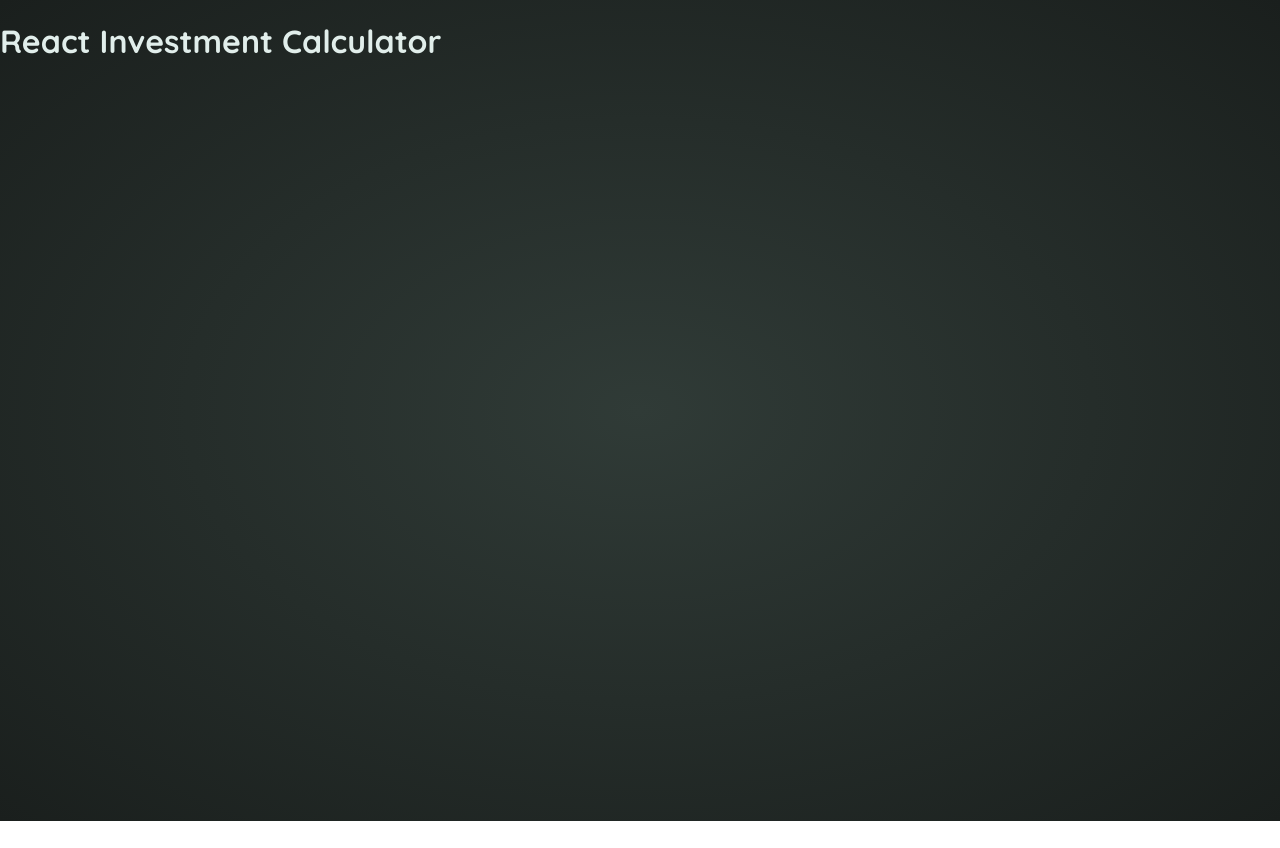
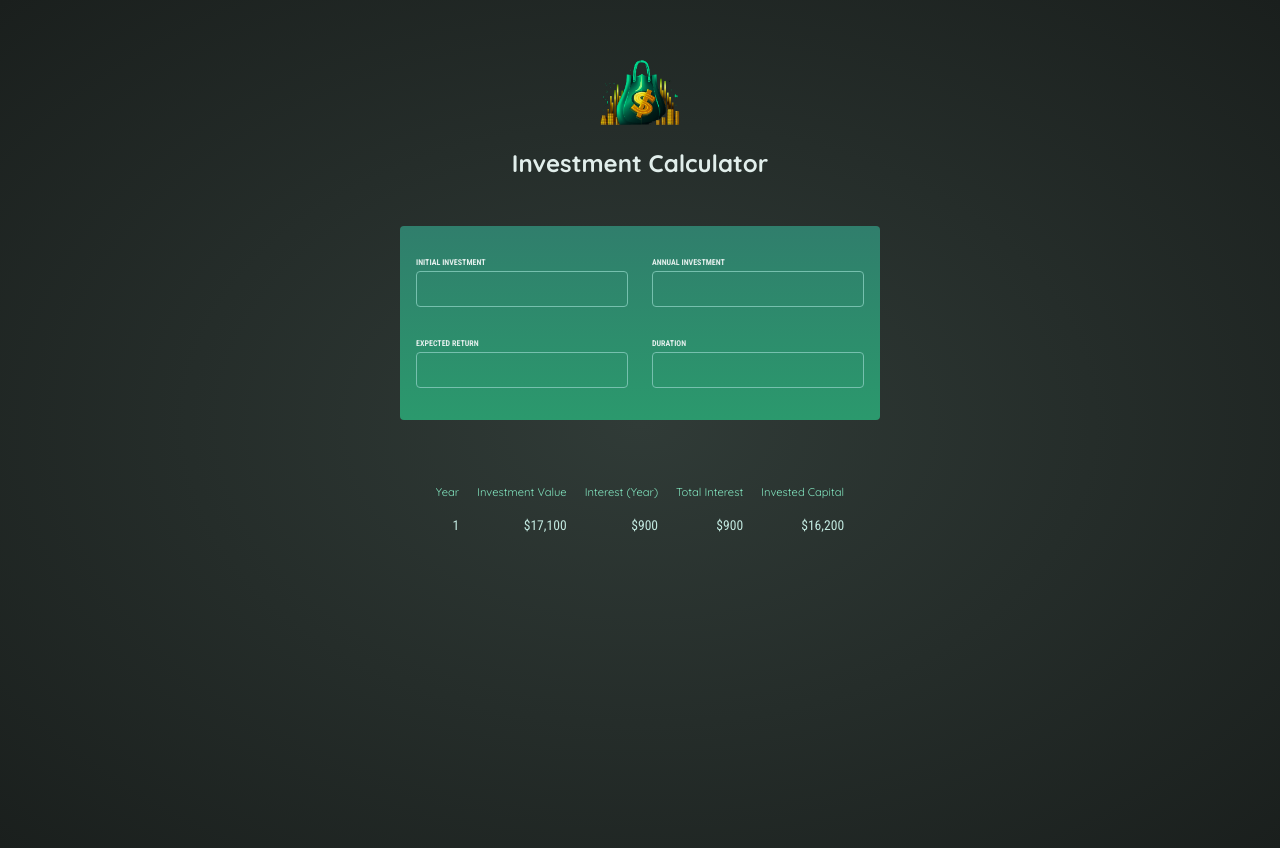
Before and after one commit to jeffrymiranda/react-investment-calculator, a React (Vite) app: page / in a window 1280 px wide. Before the commit the page ends 821 px from the top, so only its background shows below. Built offline with nearby package versions, Linux system fonts and the light colour scheme.

Commit message:
UI Layout

```diff
--- a/src/App.jsx
+++ b/src/App.jsx
@@ -1,7 +1,15 @@
+import Header from "./components/Header.jsx";
+import UserInput from "./components/UserInput.jsx";
+import Result from "./components/Result.jsx";
+
 function App() {
-  return (
-    <h1>React Investment Calculator</h1>
-  )
+    return (
+        <>
+            <Header/>
+            <UserInput/>
+            <Result/>
+        </>
+    )
 }
 
 export default App
--- /dev/null
+++ b/src/components/Header.jsx
@@ -0,0 +1,10 @@
+import logo from "../assets/investment-calculator-logo.png"
+
+export default function Header() {
+    return (
+        <header id="header">
+            <img src={logo} alt="Logo showing a money bag"/>
+            <h1>Investment Calculator</h1>
+        </header>
+    );
+}
--- /dev/null
+++ b/src/components/Result.jsx
@@ -0,0 +1,26 @@
+import {formatter} from "../util/investment.js";
+
+export default function Result() {
+    return (
+        <table id="result">
+            <thead>
+            <tr>
+                <td>Year</td>
+                <td>Investment Value</td>
+                <td>Interest (Year)</td>
+                <td>Total Interest</td>
+                <td>Invested Capital</td>
+            </tr>
+            </thead>
+            <tbody>
+            <tr>
+                <td>1</td>
+                <td>{formatter.format(17100)}</td>
+                <td>{formatter.format(900)}</td>
+                <td>{formatter.format(900)}</td>
+                <td>{formatter.format(16200)}</td>
+            </tr>
+            </tbody>
+        </table>
+    );
+}
--- /dev/null
+++ b/src/components/UserInput.jsx
@@ -0,0 +1,37 @@
+import {calculateInvestmentResults} from "../util/investment.js";
+
+export default function UserInput() {
+
+    const annualData = calculateInvestmentResults({
+        initialInvestment: 15000,
+        annualInvestment: 1200,
+        expectedReturn: 6,
+        duration: 10
+    })
+    console.log('Annual Data: ', annualData);
+
+    return (
+        <section id="user-input">
+            <div className="input-group">
+                <p>
+                    <label>Initial Investment</label>
+                    <input type="number" required/>
+                </p>
+                <p>
+                    <label>Annual Investment</label>
+                    <input type="number" required/>
+                </p>
+            </div>
+            <div className="input-group">
+                <p>
+                    <label>Expected Return</label>
+                    <input type="number" required/>
+                </p>
+                <p>
+                    <label>Duration</label>
+                    <input type="number" required/>
+                </p>
+            </div>
+        </section>
+    );
+}
```
